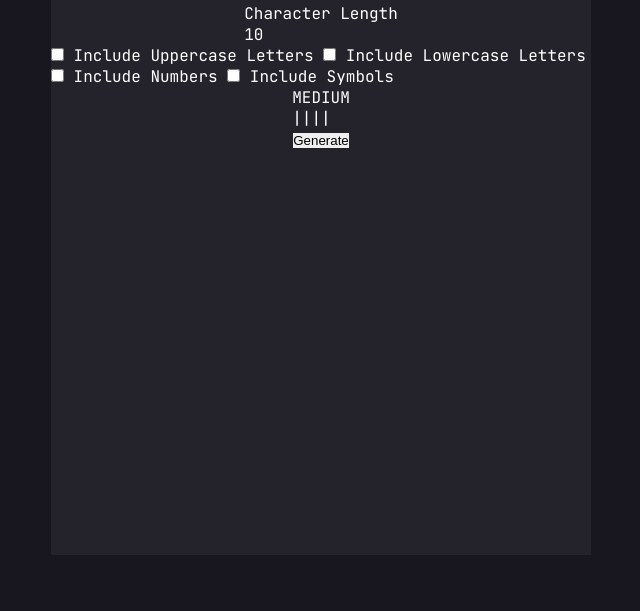
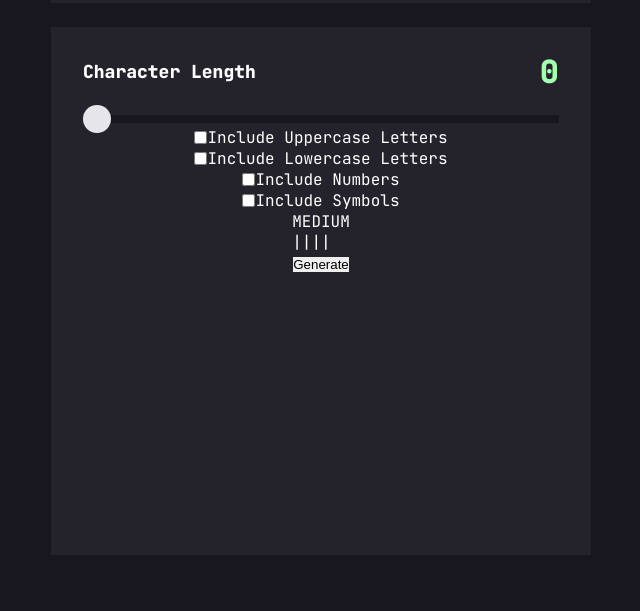
Before and after one commit to Godinhoweverson/password-generator-app, a plain HTML site: page index.html in a window 1280 px wide. Shown: the part 189-800 px from the top of the page, without its empty margins (319-959 px from the left). Drawn offline with Linux system fonts and the light colour scheme.

Commit message:
added style in input range

```diff
--- a/assets/css/style.css
+++ b/assets/css/style.css
@@ -43,6 +43,7 @@ main{
 #Password-display{
     width: 100%;
     height: 80px;
+    border-bottom: 24px solid #18171F;
 }
 
 .password-input{
@@ -57,6 +58,7 @@ main{
     font-weight: 800;
 }
 .copy{
+    justify-content: space-between!important;
     height: 100%;
     width: 143px;
 }
@@ -68,3 +70,69 @@ main{
     font-weight: 800;
     margin: 10px;
 }
+
+#character-length{
+    flex-direction: column;
+    width: 476px;
+    height: 76px;
+    margin-top: 24px;
+}
+
+.characters{
+    height: 48px;
+    width: 100%;
+    justify-content: space-between !important;
+}
+
+.description-title p{
+    font-size: 18px;
+    font-weight: 800;
+}
+
+
+.quantity-length{
+    font-size: 32px;
+    font-weight: 800;
+    color: #A4FFAF;
+}
+
+.bar-length{
+    height: 28px;
+    width: 100%;
+    margin-top: 14px;
+ }
+
+ input[type="range"] {
+
+    -webkit-appearance: none;
+    appearance: none;
+    width: 100%;
+    cursor: pointer;
+    outline: none;
+    height: 8px;
+    background:#18171F;;
+  }
+
+
+  input[type="range"]::-webkit-slider-thumb {
+
+    -webkit-appearance: none;
+    appearance: none;
+    height: 28px;
+    width: 28px;
+    background-color: #E6E5EA;;
+    border-radius: 50%;
+    border: none;
+    transition: .2s ease-in-out;
+  }
+
+  #checkbox-container{
+    /* align-items: flex-start !important; */
+    flex-direction: column;
+    width: 476px;
+  }
+
+
+.check-box{
+    width: 315px;
+}
--- /dev/null
+++ b/assets/js/script.js
@@ -0,0 +1,12 @@
+const sliderEl = document.querySelector("#range")
+const sliderValue = document.querySelector(".value")
+
+sliderEl.addEventListener("input", (event) => {
+  const tempSliderValue = event.target.value;
+
+  sliderValue.textContent = tempSliderValue;
+
+  const progress = (tempSliderValue / sliderEl.max) * 100;
+
+  sliderEl.style.background = `linear-gradient(to right, #A4FFAF ${progress}%, #18171F ${progress}%)`;
+})
--- a/index.html
+++ b/index.html
@@ -27,23 +27,37 @@
       <svg width="21" height="24" xmlns="http://www.w3.org/2000/svg"><path d="M20.341 3.091 17.909.659A2.25 2.25 0 0 0 16.319 0H8.25A2.25 2.25 0 0 0 6 2.25V4.5H2.25A2.25 2.25 0 0 0 0 6.75v15A2.25 2.25 0 0 0 2.25 24h10.5A2.25 2.25 0 0 0 15 21.75V19.5h3.75A2.25 2.25 0 0 0 21 17.25V4.682a2.25 2.25 0 0 0-.659-1.591ZM12.469 21.75H2.53a.281.281 0 0 1-.281-.281V7.03a.281.281 0 0 1 .281-.281H6v10.5a2.25 2.25 0 0 0 2.25 2.25h4.5v1.969a.282.282 0 0 1-.281.281Zm6-4.5H8.53a.281.281 0 0 1-.281-.281V2.53a.281.281 0 0 1 .281-.281H13.5v4.125c0 .621.504 1.125 1.125 1.125h4.125v9.469a.282.282 0 0 1-.281.281Zm.281-12h-3v-3h.451c.075 0 .147.03.2.082L18.667 4.6a.283.283 0 0 1 .082.199v.451Z" fill="#A4FFAF"/></svg>
     </div>
   </section>
-  <section id="character-length">
-    <div class="characters">
+  <section id="character-length" class="flex-class">
+    <div class="characters flex-class">
       <div class="description-title">
         <p>Character Length</p>
       </div>
-      <div class="quantity-length">
-        10
+      <div class="quantity-length value">
+        0
       </div>
     </div>
     <div class="bar-length">
+        <input type="range" min="0" max="16" value="0" id="range" />
+    </div>
     </div>
   </section>
-  <section id="checkbox-container">
-    <input type="checkbox" name="uppercase" value="uppercase letters"> Include Uppercase Letters
-    <input type="checkbox" name="lowercase" value="lowercase letters"> Include Lowercase Letters
-    <input type="checkbox" name="numbers" value="numbers letters"> Include Numbers
-    <input type="checkbox" name="symbols" value="symblos letters"> Include Symbols
+  <section id="checkbox-container" class="flex-class">
+    <div class="check-box flex-class">
+      <input type="checkbox" name="uppercase" value="uppercase letters">
+      <p>Include Uppercase Letters</p>
+    </div>
+   <div class="check-box flex-class">
+    <input type="checkbox" name="lowercase" value="lowercase letters">
+      <p>Include Lowercase Letters</p>
+    </div>
+    <div class="check-box flex-class">
+      <input type="checkbox" name="numbers" value="numbers letters">
+      <p>Include Numbers</p>
+    </div>
+    <div class="check-box flex-class">
+      <input type="checkbox" name="symbols" value="symblos letters">
+      <p>Include Symbols </p>
+    </div>
   </section>
   <section id="level-container">
     <div class="strengh"></div>
@@ -56,5 +70,6 @@
     <button id="btn-generate">Generate</button>
   </section>
 </main>
+<script src="assets/js/script.js"></script>
 </body>
 </html>
```
